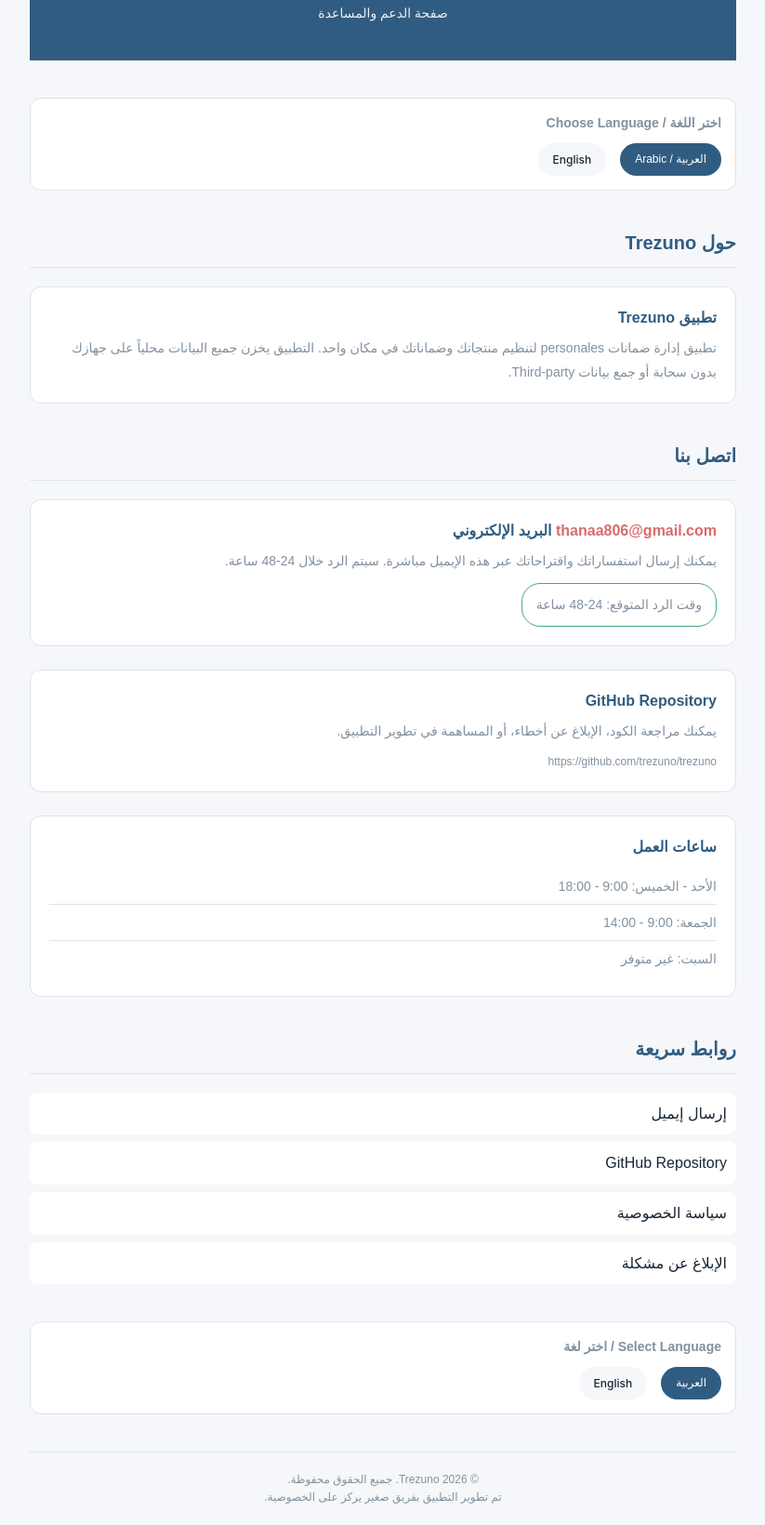
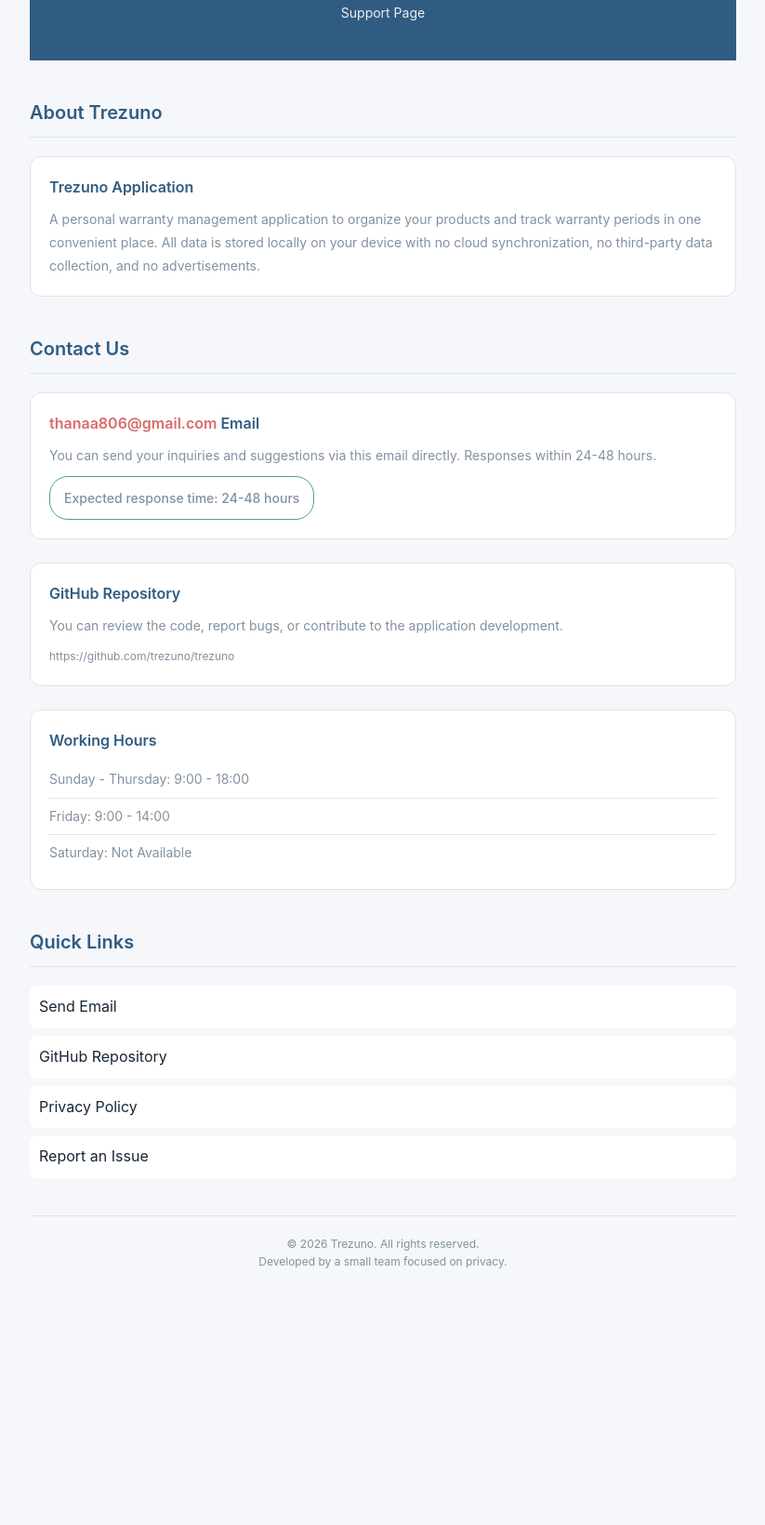
Before and after one commit to thanaa806-pixel/support-, a plain HTML site: page index.html in a window 1280 px wide. Shown: the part 92-1732 px from the top of the page at 93% size, without its empty margins (228-1051 px from the left). After the commit the page ends 1478 px from the top, so only its background shows below. Drawn offline with Linux system fonts and the light colour scheme.

Commit message:
Update index.html

```diff
--- a/index.html
+++ b/index.html
@@ -1,9 +1,9 @@
 <!DOCTYPE html>
-<html lang="ar" dir="rtl">
+<html lang="en" dir="ltr">
 <head>
     <meta charset="UTF-8">
     <meta name="viewport" content="width=device-width, initial-scale=1.0">
-    <title>Trezuno - دعم ومساعدة</title>
+    <title>Trezuno - Support</title>
     <style>
         :root {
             --primary: #315C81;
@@ -33,21 +33,12 @@
             scroll-behavior: smooth;
         }
 
-        /* Arabic RTL Support */
-        [dir="rtl"] {
-            font-family: 'Cairo', sans-serif;
-        }
-
-        [dir="ltr"] {
+        body {
             font-family: 'Inter', sans-serif;
-        }
-
-        body {
-            font-family: 'Cairo', sans-serif;
             background-color: var(--background-light);
             color: var(--primary-text);
             line-height: 1.6;
-            direction: rtl;
+            direction: ltr;
         }
 
         @media (prefers-color-scheme: dark) {
@@ -57,14 +48,12 @@
             }
         }
 
-        /* Container */
         .max-width {
             max-width: 800px;
             margin: 0 auto;
             padding: 0 20px;
         }
 
-        /* Header/Nav */
         .header {
             background-color: var(--primary);
             color: white;
@@ -85,7 +74,6 @@
             text-align: center;
         }
 
-        /* Sections */
         .section {
             margin-bottom: 40px;
         }
@@ -99,7 +87,6 @@
             border-bottom: 1px solid var(--border-light);
         }
 
-        /* Contact Methods */
         .contact-method {
             margin-bottom: 25px;
             padding: 20px;
@@ -146,7 +133,6 @@
             color: var(--primary);
         }
 
-        /* Support Hours */
         .hours {
             background-color: var(--surface-light);
             padding: 20px;
@@ -177,7 +163,6 @@
             border-bottom: none;
         }
 
-        /* Response Time */
         .response-time {
             background-color: var(--success) .05;
             border: 1px solid var(--success);
@@ -190,7 +175,6 @@
             margin-top: 10px;
         }
 
-        /* Quick Links */
         .quick-links {
             margin-top: 20px;
         }
@@ -211,7 +195,6 @@
             color: white;
         }
 
-        /* Language Switch */
         .lang-switch {
             margin-top: 20px;
             padding: 15px;
@@ -228,6 +211,7 @@
 
         .lang-options {
             display: flex;
+            justify-content: center;
             gap: 15px;
         }
 
@@ -250,7 +234,6 @@
             background: var(--border-light);
         }
 
-        /* Footer */
         .footer {
             margin-top: 40px;
             padding: 20px;
@@ -260,7 +243,6 @@
             border-top: 1px solid var(--border-light);
         }
 
-        /* Responsive */
         @media (max-width: 600px) {
             .contact-method {
                 padding: 15px;
@@ -268,10 +250,6 @@
 
             .header h1 {
                 font-size: 24px;
-            }
-
-            .lang-options {
-                justify-content: center;
             }
         }
     </style>
@@ -282,44 +260,33 @@
         <!-- Header -->
         <div class="header">
             <h1>Trezuno</h1>
-            <p>صفحة الدعم والمساعدة</p>
+            <p>Support Page</p>
         </div>
 
-        <!-- لغة التطبيق -->
+        <!-- About Section -->
         <div class="section">
-            <div class="lang-switch">
-                <h3>اختر اللغة / Choose Language</h3>
-                <div class="lang-options">
-                    <div class="lang-option active" dir="rtl" lang="ar">العربية / Arabic</div>
-                    <div class="lang-option" dir="ltr" lang="en">English</div>
-                </div>
+            <h2 class="section-title">About Trezuno</h2>
+            <div class="contact-method">
+                <h3>Trezuno Application</h3>
+                <p>A personal warranty management application to organize your products and track warranty periods in one convenient place. All data is stored locally on your device with no cloud synchronization, no third-party data collection, and no advertisements.</p>
             </div>
         </div>
 
-        <!-- معلومات التطبيق -->
+        <!-- Contact Methods -->
         <div class="section">
-            <h2 class="section-title">حول Trezuno</h2>
+            <h2 class="section-title">Contact Us</h2>
+
+            <!-- Email -->
             <div class="contact-method">
-                <h3>تطبيق Trezuno</h3>
-                <p>تطبيق إدارة ضمانات personales لتنظيم منتجاتك وضماناتك في مكان واحد. التطبيق يخزن جميع البيانات محلياً على جهازك بدون سحابة أو جمع بيانات Third-party.</p>
-            </div>
-        </div>
-
-        <!-- طرق الاتصال -->
-        <div class="section">
-            <h2 class="section-title">اتصل بنا</h2>
-
-            <!-- email -->
-            <div class="contact-method">
-                <h3><span class="email">thanaa806@gmail.com</span> البريد الإلكتروني</h3>
-                <p>يمكنك إرسال استفساراتك واقتراحاتك عبر هذه الإيميل مباشرة. سيتم الرد خلال 24-48 ساعة.</p>
-                <p class="response-time">وقت الرد المتوقع: 24-48 ساعة</p>
+                <h3><span class="email">thanaa806@gmail.com</span> Email</h3>
+                <p>You can send your inquiries and suggestions via this email directly. Responses within 24-48 hours.</p>
+                <p class="response-time">Expected response time: 24-48 hours</p>
             </div>
 
             <!-- GitHub -->
             <div class="contact-method">
                 <h3><span class="github">GitHub Repository</span></h3>
-                <p>يمكنك مراجعة الكود، الإبلاغ عن أخطاء، أو المساهمة في تطوير التطبيق.</p>
+                <p>You can review the code, report bugs, or contribute to the application development.</p>
                 <p style="margin-top: 10px; font-size: 12px; color: var(--secondary-text);">
                     https://github.com/trezuno/trezuno
                 </p>
@@ -327,41 +294,32 @@
 
             <!-- Hours -->
             <div class="hours">
-                <h3>ساعات العمل</h3>
+                <h3>Working Hours</h3>
                 <ul>
-                    <li>الأحد - الخميس: 9:00 - 18:00</li>
-                    <li>الجمعة: 9:00 - 14:00</li>
-                    <li>السبت: غير متوفر</li>
+                    <li>Sunday - Thursday: 9:00 - 18:00</li>
+                    <li>Friday: 9:00 - 14:00</li>
+                    <li>Saturday: Not Available</li>
                 </ul>
             </div>
         </div>
 
         <!-- Quick Links -->
         <div class="section">
-            <h2 class="section-title">روابط سريعة</h2>
+            <h2 class="section-title">Quick Links</h2>
             <div class="quick-links">
-                <a href="mailto:thanaa806@gmail.com">إرسال إيميل</a>
+                <a href="mailto:thanaa806@gmail.com">Send Email</a>
                 <a href="https://github.com/trezuno/trezuno">GitHub Repository</a>
-                <a href="privacy_policy.html">سياسة الخصوصية</a>
-                <a href="https://github.com/trezuno/trezuno/issues">الإبلاغ عن مشكلة</a>
+                <a href="privacy_policy.html">Privacy Policy</a>
+                <a href="https://github.com/trezuno/trezuno/issues">Report an Issue</a>
             </div>
         </div>
 
-        <!-- اللغة -->
-        <div class="section">
-            <div class="lang-switch">
-                <h3>Select Language / اختر لغة</h3>
-                <div class="lang-options">
-                    <div class="lang-option active" dir="rtl" lang="ar">العربية</div>
-                    <div class="lang-option" dir="ltr" lang="en">English</div>
-                </div>
-            </div>
-        </div>
+
 
         <!-- Footer -->
         <footer class="footer">
-            <p>&copy; 2026 Trezuno. جميع الحقوق محفوظة.</p>
-            <p>تم تطوير التطبيق بفريق صغير يركز على الخصوصية.</p>
+            <p>&copy; 2026 Trezuno. All rights reserved.</p>
+            <p>Developed by a small team focused on privacy.</p>
         </footer>
 
     </div>
```
